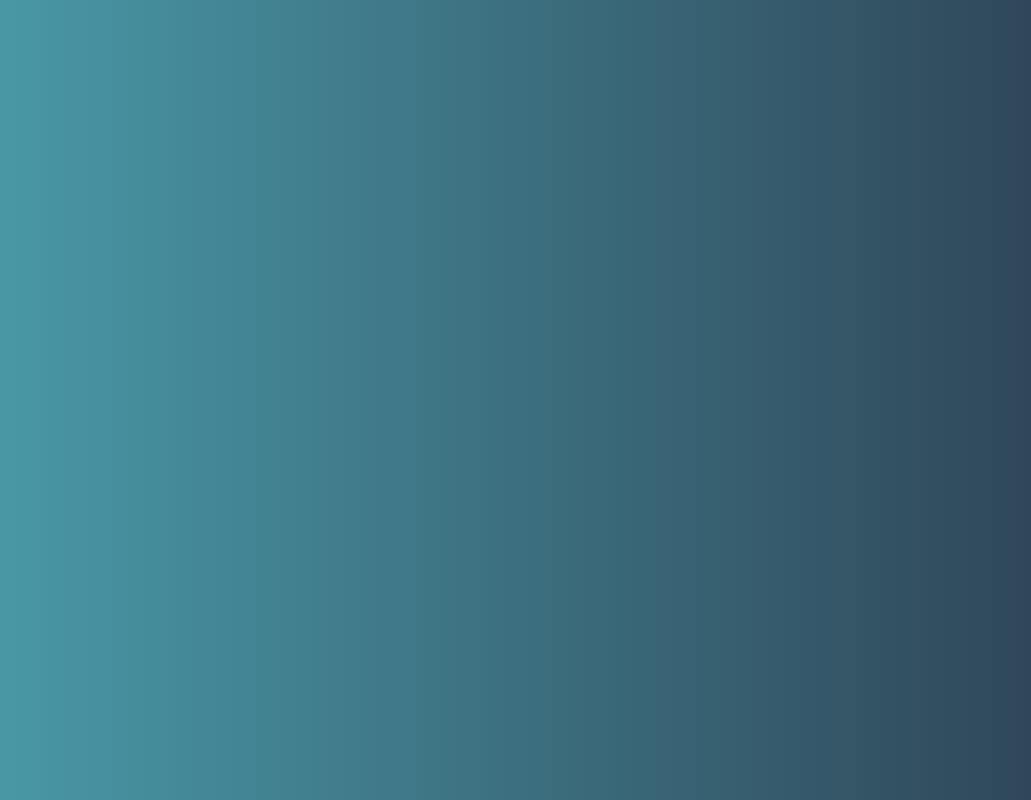
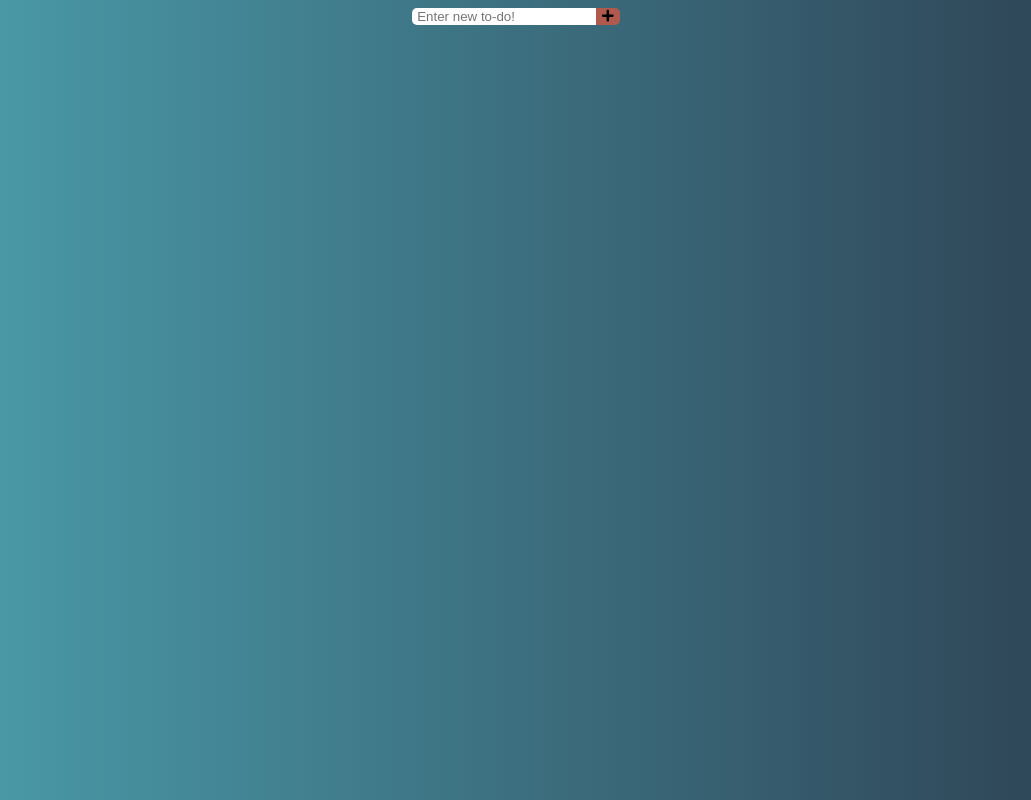
Before and after one commit to ekerik220/tested-typescript-todo-list, a React (Create React App) app: page / in a window 1280 px wide. Shown: the whole page, without its empty margins (124-1155 px from the left). Built offline with nearby package versions, Linux system fonts and the light colour scheme.

Commit message:
Add layout styled-components and plug in TodoAdder

```diff
--- a/src/components/App/App.tsx
+++ b/src/components/App/App.tsx
@@ -1,16 +1,26 @@
 import React from "react";
-import { createGlobalStyle } from "styled-components";
+import styled, { createGlobalStyle } from "styled-components";
+import TodoAdder from "../TodoAdder/TodoAdder";
 
 function App() {
   return (
     <React.Fragment>
       <GlobalStyle />
-      <div></div>
+      <PageLayout>
+        <Container justify="center">
+          <TodoAdder />
+        </Container>
+      </PageLayout>
     </React.Fragment>
   );
 }
 
 export default App;
+
+interface ContainerProps {
+  width?: string;
+  justify?: string;
+}
 
 const GlobalStyle = createGlobalStyle`
   body {
@@ -19,3 +29,13 @@ const GlobalStyle = createGlobalStyle`
     background: linear-gradient(to right, #4CA1AF, #2C3E50); /* W3C, IE 10+/ Edge, Firefox 16+, Chrome 26+, Opera 12+, Safari 7+ */
   }
 `;
+
+const PageLayout = styled.div`
+  display: grid;
+`;
+
+const Container = styled.div<ContainerProps>`
+  display: flex;
+  justify-content: ${(props) => props.justify || "flex-start"};
+  width: ${(props) => props.width || "100%"};
+`;
```
